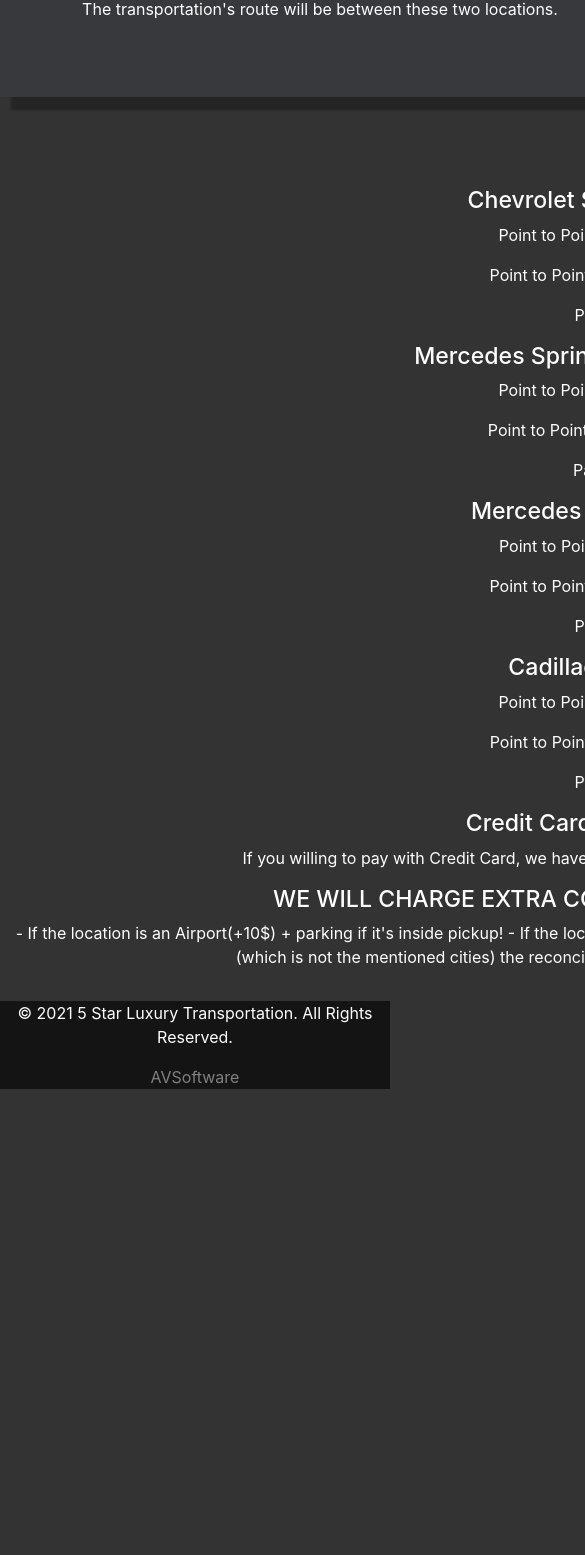
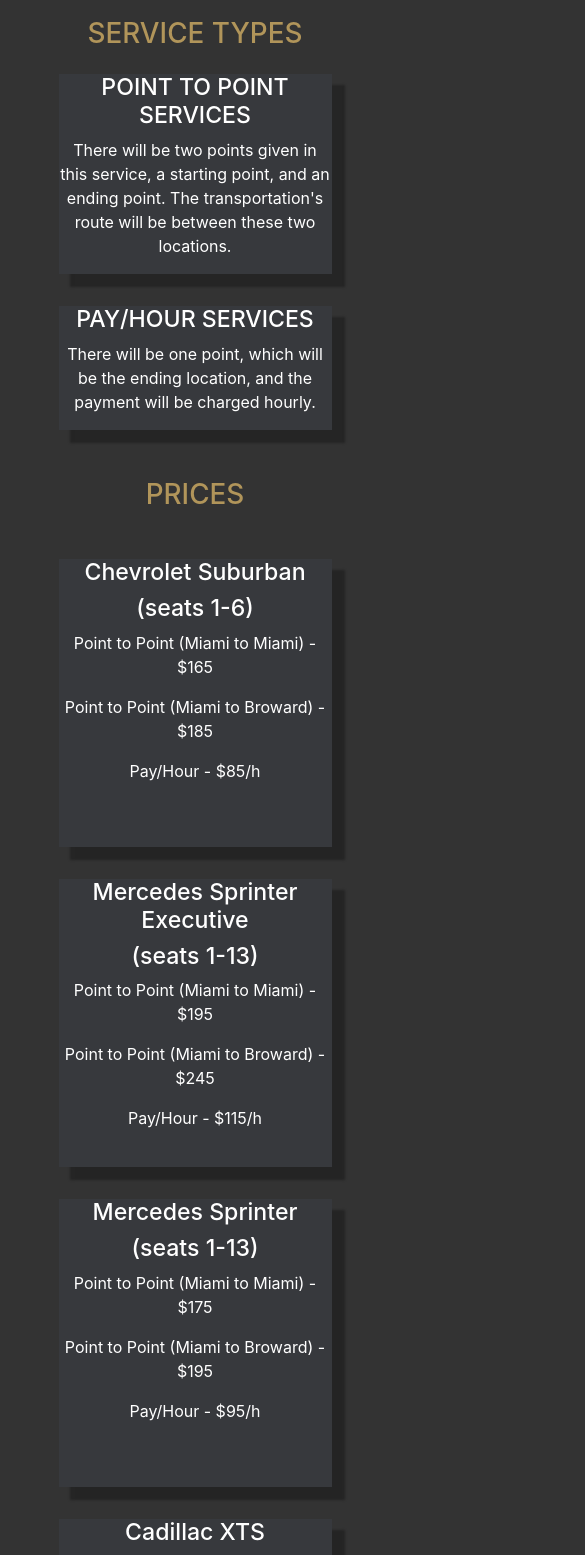
Before and after one commit to viktorferenczi/LuxuryTransportation, a React (Create React App) app: page / in a window 390 px wide. Shown: the part 3458-5013 px from the top of the page, 585 px wide, since content can reach past the window. Before the commit the page ends 4547 px from the top, so only its background shows below. Built offline with nearby package versions, Linux system fonts and the light colour scheme.

Commit message:
At the main page now the prices and what are belong to it is done, and responsive, on the booking page the booking div now not touch the footer and on the fleet page the newly added car adjusted in size to the other car pictures

```diff
--- a/src/App.css
+++ b/src/App.css
@@ -190,6 +190,78 @@
     box-shadow: 12px 12px 2px 1px rgba(32, 32, 32, 0.747);
 }
 
+.prices-inner-div {
+    width: 50%;
+    height: 18rem;
+    display: inline-block;
+    text-align: center;
+    background-color: #37393d;
+    box-shadow: 12px 12px 2px 1px rgba(32, 32, 32, 0.747);
+}
+
+.prices-inner-left {
+    margin-left: 28%
+}
+
+.prices-inner-right {
+    margin-right: 28%
+}
+
+.prices-credit-card {
+    width: 40%;
+    margin-right: 10%;
+    display: inline-block;
+    text-align: center;
+    background-color: #37393d;
+    box-shadow: 12px 12px 2px 1px rgba(32, 32, 32, 0.747);
+}
+
+.prices-charge {
+    width: 40%;
+    display: inline-block;
+    text-align: left;
+    background-color: #37393d;
+    box-shadow: 12px 12px 2px 1px rgba(32, 32, 32, 0.747);
+}
+
+.prices-plus-info {
+    display: inline-flex;
+    justify-content: center;
+    margin-top: 5rem;
+}
+
+.type-main-div {
+    display: inline-flex
+}
+
+.pay-hour-type {
+    background-color: rgb(55, 57, 61);
+    box-shadow: rgb(32 32 32 / 75%) 12px 12px 2px 1px;
+    width: 50%;
+    margin-right: 2rem;
+}
+
+.point-to-point-type {
+    background-color: rgb(55, 57, 61);
+    box-shadow: rgb(32 32 32 / 75%) 12px 12px 2px 1px;
+    width: 50%;
+    height: 10rem;
+    margin-right: 2rem;
+    margin-left: 2rem;
+}
+
+.price-div{
+    width:70%
+}
+
+.prices-row {
+    display: inline-flex;
+    width: 100%;
+    margin-bottom: 2rem;
+}
+
+
+
 .service-name {
     color: #b1955a;
     padding-bottom: 1rem;
@@ -221,6 +293,7 @@
     background-color:none;
     opacity: 1;
     transition: 0.3s;
+    width:80%;
 }
 
 .car-card:hover {
@@ -521,11 +594,12 @@
 
 .booking-page {
     display: inline-flex;
+    margin-bottom: 2rem
 }
 
 @media only screen and (max-width: 1325px) {
     .phone-number-contact {
-        margin-left : 2rem;
+        margin-left: 2rem;
     }
 
     .main-menu-item {
@@ -583,6 +657,14 @@
     .booking-page {
         display: inline-grid;
     }
+
+    .prices-inner-left {
+        margin-left: unset
+    }
+
+    .prices-inner-right {
+        margin-right: unset
+    }
 }
 
 @media only screen and (max-width: 1250px) {
@@ -629,6 +711,7 @@
 
     .car-card {
         margin-bottom: 2rem;
+        margin-left: 10%;
     }
 
     .full-wide-contanct {
@@ -678,8 +761,12 @@
     .service-type-chooser {
         margin-left: 2rem;
     }
+
+    .prices-inner-div {
+        margin-bottom: 2rem;
+        width: 70%
+    }
 }
-
 
 @media only screen and (max-width: 725px) {
     .car-chooser-div {
@@ -727,6 +814,52 @@
 
     .main-page-fleet-button-div {
         margin-top: 8rem;
+    }
+
+    .prices-row{
+        display: inline-grid;
+        margin-bottom: 0rem;
+    }
+
+    .price-div {
+        width:100%;
+    }
+
+    .prices-inner-div {
+        margin-bottom: 2rem;
+        width:60%
+    }
+
+    .type-main-div {
+        display: inline-grid
+    }
+
+    .pay-hour-type {
+        margin-left: 15%;
+        height: unset;
+        width: 70%;
+    }
+
+    .point-to-point-type {
+        margin-left: 15%;
+        margin-bottom: 2rem;
+        height: unset;
+        width: 70%;
+    }
+
+    .prices-plus-info {
+        display: inline-grid;
+    }
+
+    .prices-credit-card {
+        width: 50%;
+        margin-left: 25%;
+        margin-bottom: 2rem;
+    }
+
+    .prices-charge {
+        width: 60%;
+        margin-left: 20%;
     }
 }
 
@@ -872,6 +1005,19 @@
         padding-top: 3rem
     }
 
+    .prices-inner-div {
+        width: 70%;
+    }
+
+    .prices-credit-card {
+        width: 70%;
+        margin-left: 15%;
+    }
+
+    .prices-charge {
+        width: 80%;
+        margin-left: 10%;
+    }
 }
 
 @media only screen and (max-width: 350px) {
--- a/src/components/MainLandingPage/Services.js
+++ b/src/components/MainLandingPage/Services.js
@@ -79,21 +79,19 @@ export const Services = () => {
                 </div>
             </div>
 
-            <div style={{marginTop:"3rem"}}>
+            <div style={{display:'inline-block', marginTop:"3rem"}}>
 
                 <h1 style={{color: '#b1955a', paddingBottom:'1rem' }}>SERVICE TYPES</h1>
 
-                <div style={{display:'flex',flexDirection:'row', justifyContent:'space-evenly'}}>
-                    <div style={{backgroundColor: "#37393d",
-    boxShadow: '12px 12px 2px 1px rgba(32, 32, 32, 0.747)', width:"40rem", height:"10rem"}}>
+                <div class="type-main-div">
+                    <div className="point-to-point-type" >
                         <h3>POINT TO POINT SERVICES</h3>
                         <p>
                             There will be two points given in this service, a starting point, and an ending point.
                             The transportation's route will be between these two locations.
                         </p>
                     </div>
-                    <div style={{backgroundColor: "#37393d",
-    boxShadow: '12px 12px 2px 1px rgba(32, 32, 32, 0.747)', width:"40rem"}}>
+                    <div className="pay-hour-type" >
                         <h3>PAY/HOUR SERVICES</h3>
                         <p>
                             There will be one point, which will be the ending location, and the payment will be charged hourly.
@@ -101,11 +99,18 @@ export const Services = () => {
                     </div>
                 </div>
 
+
+                <div style={{ marginTop: "3rem" }}>
+                    <h1 style={{ color: '#b1955a' }}>PRICES</h1>
+                </div>
+
                 <div style={{marginTop:"3rem"}}>
-                    <h1 style={{color: '#b1955a' }}>PRICES</h1>
 
-                    <div>
-                        <h3>Chevrolet Suburban (seats 1-6)</h3>
+                    <div className="prices-row">
+                        <div className="price-div">
+                            <div className="prices-inner-div prices-inner-left">
+                                <h3>Chevrolet Suburban</h3>
+                                <h3>(seats 1-6)</h3>
                                 <p>
                                     Point to Point (Miami to Miami) - $165
                                 </p>
@@ -116,9 +121,12 @@ export const Services = () => {
                                     Pay/Hour - $85/h
                                 </p>
                             </div>
+                        </div>
 
-                    <div>
-                        <h3>Mercedes Sprinter Executive (seats 1-13)</h3>
+                        <div className="price-div">
+                            <div className="prices-inner-div prices-inner-right">
+                                <h3>Mercedes Sprinter Executive</h3>
+                                <h3>(seats 1-13)</h3>
                                 <p>
                                     Point to Point (Miami to Miami) - $195
                                 </p>
@@ -129,9 +137,13 @@ export const Services = () => {
                                     Pay/Hour - $115/h
                                 </p>
                             </div>
-
-                    <div>
-                        <h3>Mercedes Sprinter (seats 1-13)</h3>
+                        </div>
+                    </div>
+                    <div className="prices-row">
+                        <div className="price-div">
+                            <div className="prices-inner-div prices-inner-left">
+                                <h3>Mercedes Sprinter</h3>
+                                <h3>(seats 1-13)</h3>
                                 <p>
                                     Point to Point (Miami to Miami) - $175
                                 </p>
@@ -142,9 +154,12 @@ export const Services = () => {
                                     Pay/Hour - $95/h
                                 </p>
                             </div>
+                        </div>
 
-                    <div>
-                        <h3>Cadillac XTS (seats 1-3)</h3>
+                        <div className="price-div">
+                            <div className="prices-inner-div prices-inner-right">
+                                <h3>Cadillac XTS</h3>
+                                <h3>(seats 1-3)</h3>
                                 <p>
                                     Point to Point (Miami to Miami) - $135
                                 </p>
@@ -156,24 +171,35 @@ export const Services = () => {
                                 </p>
                             </div>
                         </div>
+                    </div>
+                </div>
 
-
+                <div className="prices-plus-info">
+                    <div className="prices-credit-card">
+                        <h3>Credit Card Payment Accepted!</h3>
                         <div>
-                    <h3>Credit Card Payment Accepted!</h3>
+                            <div>
                                 <p>
                                     If you willing to pay with Credit Card, we have to charge the CVC (Credit Service Charge)
                                     No hidden fees!
                                 </p>
                             </div>
+                        </div>
+                    </div>
 
-                <div>
+                    <div className="prices-charge">
                         <h3>WE WILL CHARGE EXTRA COST IN THE FOLLOWING SITUATIONS:</h3>
                         <p>
                             - If the location is an Airport(+10$) + parking if it's inside pickup!
+                        </p>
+                        <p>
                             - If the location is Broward County or Ft.Lauderdale(+25$)
-                        - If the customer wants a custom location
-                        (which is not the mentioned cities) the reconciliation process about the price should be in person or phone!
                         </p>
+                        <p>
+                            - If the customer wants a custom location (which is not the mentioned cities)
+                             the reconciliation process about the price should be in person or phone!
+                        </p>
+                    </div>
                 </div>
             </div>
         </div>
--- a/src/pages/FleetPage.js
+++ b/src/pages/FleetPage.js
@@ -34,11 +34,13 @@ export const FleetPage = () => {
                 break;
         }
 
-        if (car.id > 1) {
-            imageTag = <img style={{ width: '80%', marginBottom: '0.8rem' }} alt={car.name} src={car.imgPath} />
+        if (car.id > 1 && car.id < 4) {
+            imageTag = <img style={{ width: '80%', marginBottom: '2.3rem' }} alt={car.name} src={car.imgPath} />
 
+        } else if (car.id == 4) {
+            imageTag = <img style={{ width: '80%' }} alt={car.name} src={car.imgPath} />
         } else {
-            imageTag = <img style={{ width: '80%'}} alt={car.name} src={car.imgPath} />
+            imageTag = <img style={{ width: '80%', marginBottom: '1.3rem'}} alt={car.name} src={car.imgPath} />
         }
 
         car.imageTag = imageTag;
```
Lines whose indentation alone changed are shown as unchanged.
